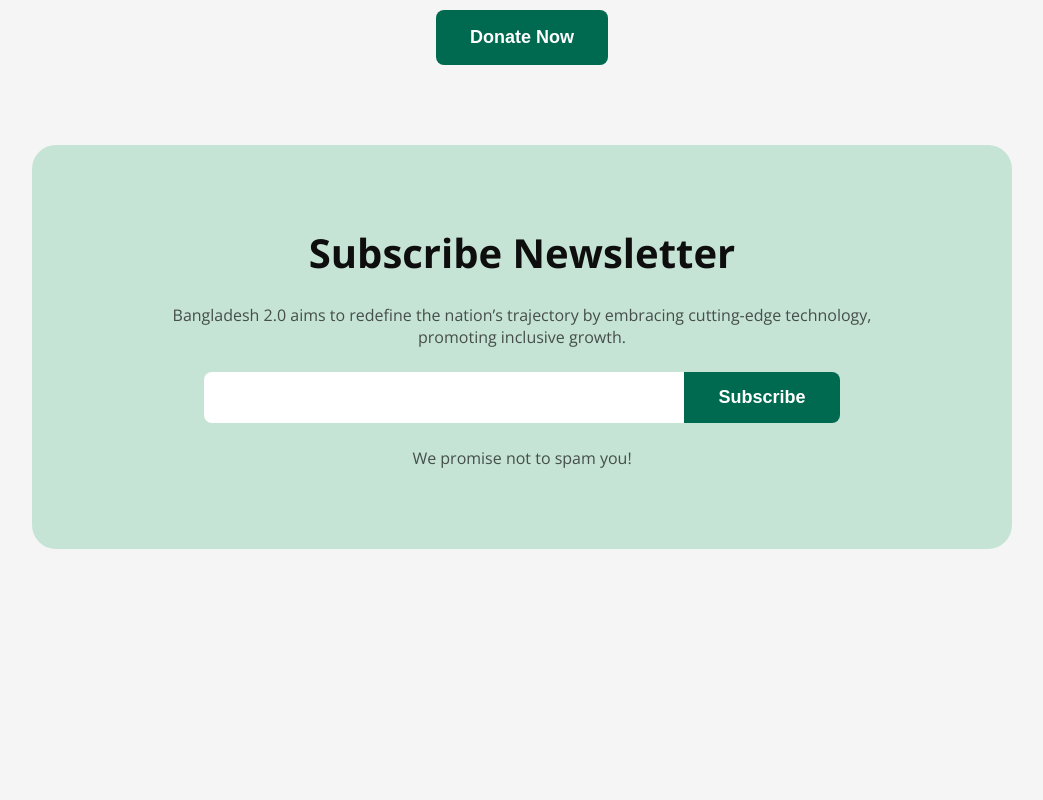
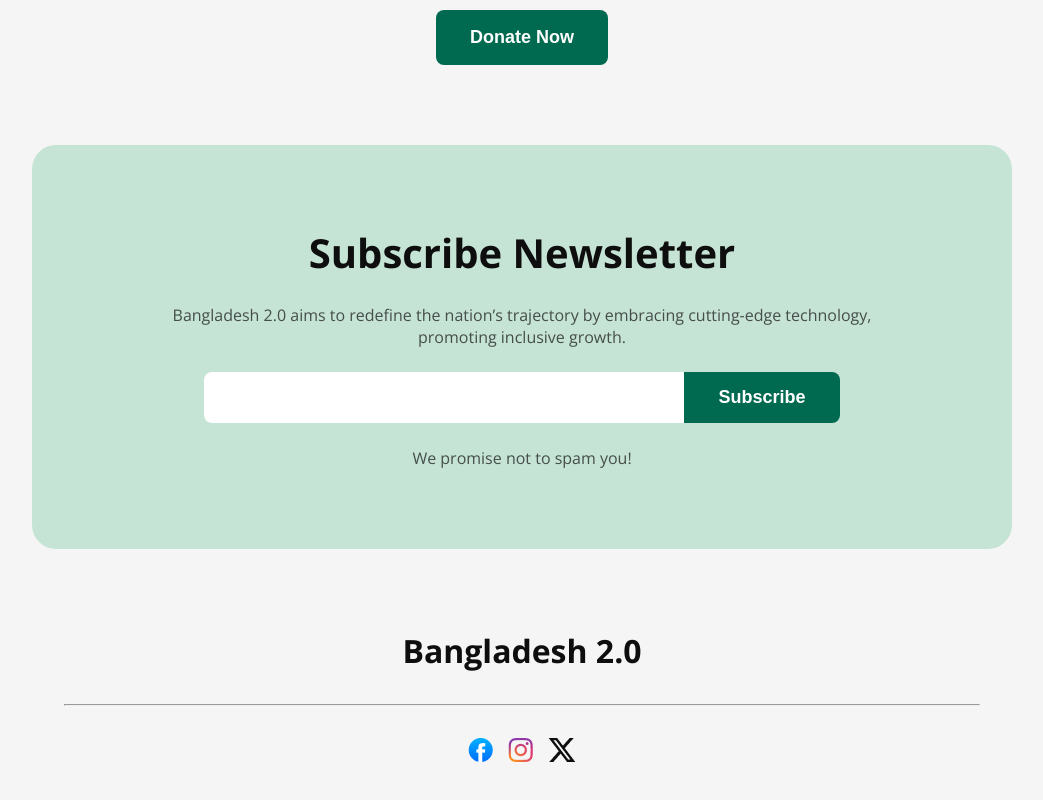
Before and after one commit to mahmudhasanador/Assignment-1, a plain HTML site: page index.html in a window 1280 px wide. Shown: the part 4027-4827 px from the top of the page, without its empty margins (118-1161 px from the left). Before the commit the page ends 4576 px from the top, so only its background shows below. Drawn offline with nearby package versions, Linux system fonts and the light colour scheme.

Commit message:
Completed the footer part

```diff
--- a/Styles/style.css
+++ b/Styles/style.css
@@ -349,3 +349,27 @@ body {
 .card-item p{
 color: #0E0E0EB3; ;
 }
+
+/* footer styles */
+footer{
+    margin: 80px 150px;
+    text-align: center;
+
+}
+footer h1{
+    font-size: 32px;
+    font-weight: bold;
+    color: #0e0e0e;
+}
+hr{
+    margin: 32px;
+    color: #0E0E0E1A
+    ;
+}
+
+.svg-container{
+    display: flex;
+    align-items: center;
+    justify-content: center;
+    gap: 15px;
+}
--- a/index.html
+++ b/index.html
@@ -203,6 +203,13 @@
         </div>
      </section>
     </main>
-    <footer></footer>
+    <footer>
+        <h1>Bangladesh 2.0</h1><hr>
+        <div class="svg-container">
+            <img src="assets/facebook.png" alt="">
+            <img src="assets/instagram.png" alt="">
+            <img src="assets/x.png" alt="">
+        </div>
+    </footer>
   </body>
 </html>
```
